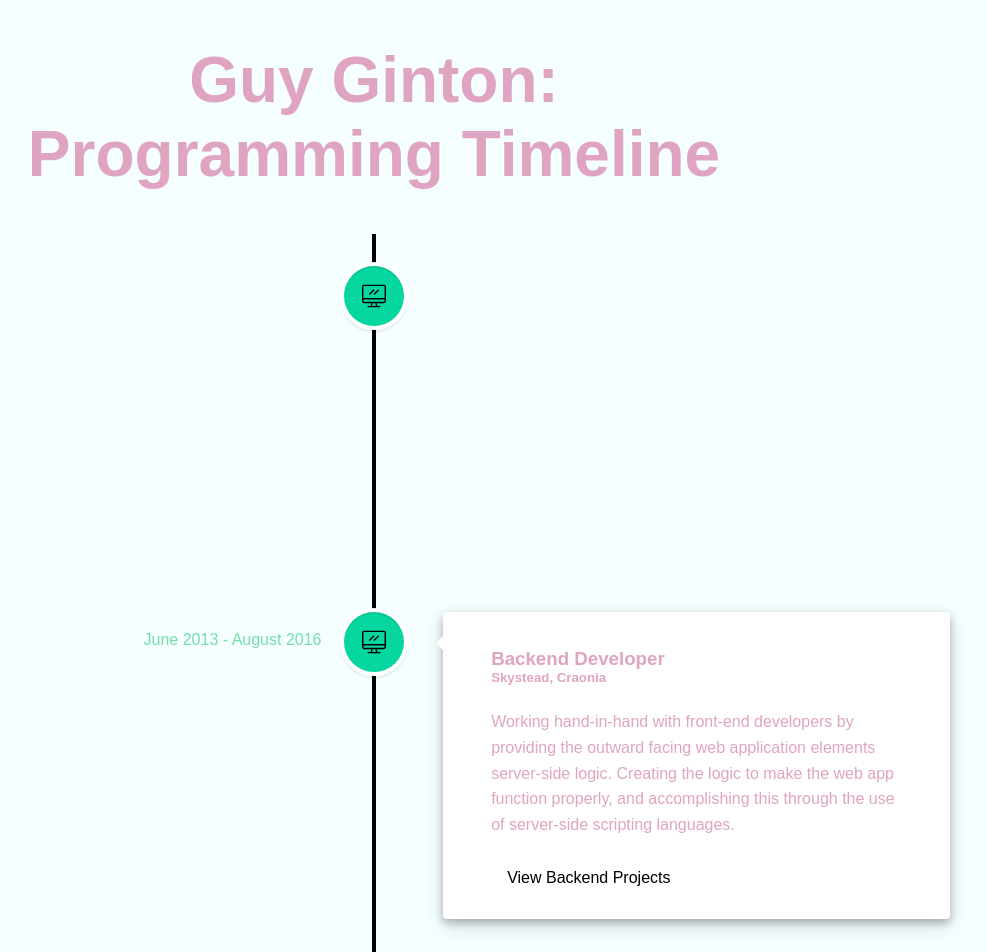
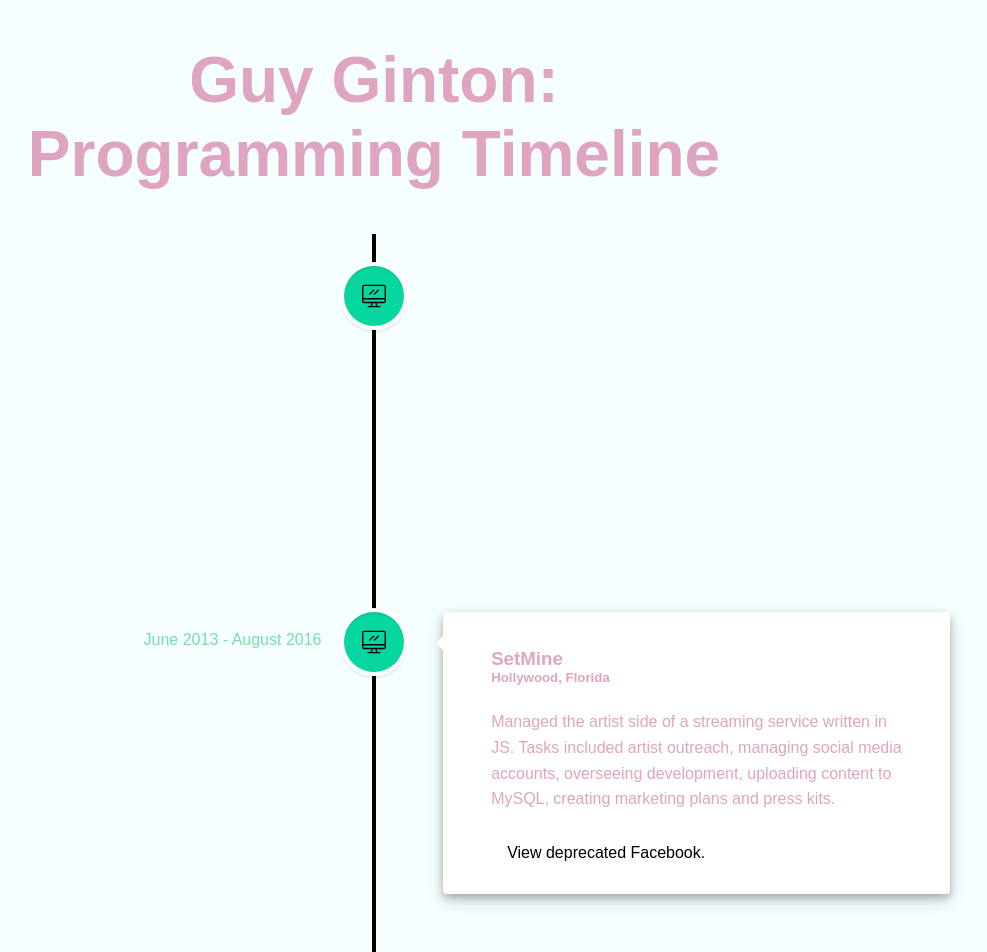
Before and after one commit to gaginton/guidance, a React (Create React App) app: page / in a window 1280 px wide. Shown: the top 952 px of the page, without its empty margins (266-1253 px from the left). Built offline with nearby package versions, Linux system fonts and the light colour scheme.

Commit message:
update images

```diff
--- a/src/timelineElements.js
+++ b/src/timelineElements.js
@@ -15,13 +15,14 @@
     },
     {
         id: 2,
-        title: "Backend Developer",
-        location: "Skystead, Craonia",
+        title: "SetMine",
+        location: "Hollywood, Florida",
         description:
-            "Working hand-in-hand with front-end developers by providing the outward facing web application elements server-side logic. Creating the logic to make the web app function properly, and accomplishing this through the use of server-side scripting languages.",
-        buttonText: "View Backend Projects",
+            "Managed the artist side of a streaming service written in JS. Tasks included artist outreach, managing social media accounts, overseeing development, uploading content to MySQL, creating marketing plans and press kits.",
+        buttonText: "View deprecated Facebook.",
         date: "June 2013 - August 2016",
         icon: "work",
+        link: "https://www.facebook.com/SetmineApp/"
     },
     {
         id: 3,
```
